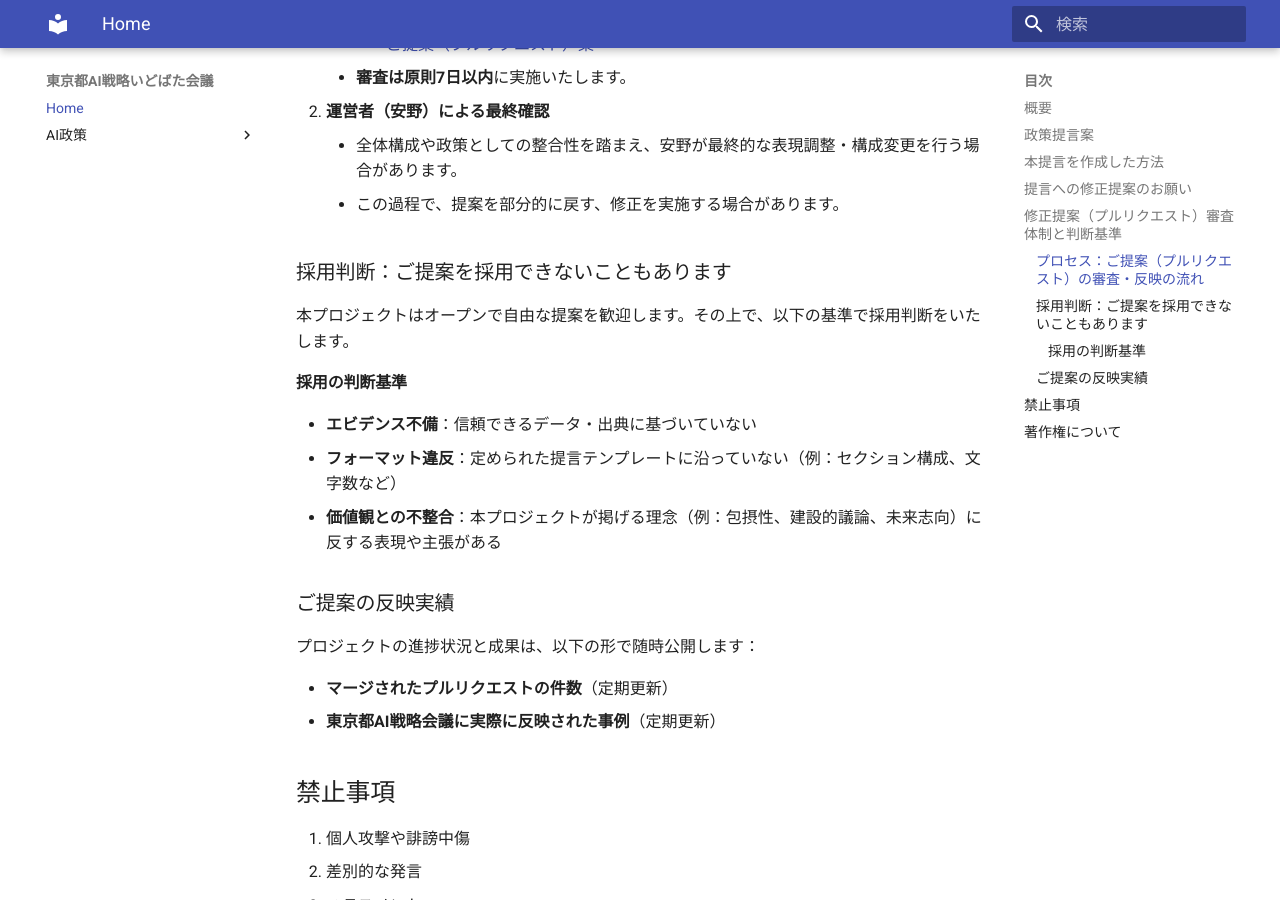
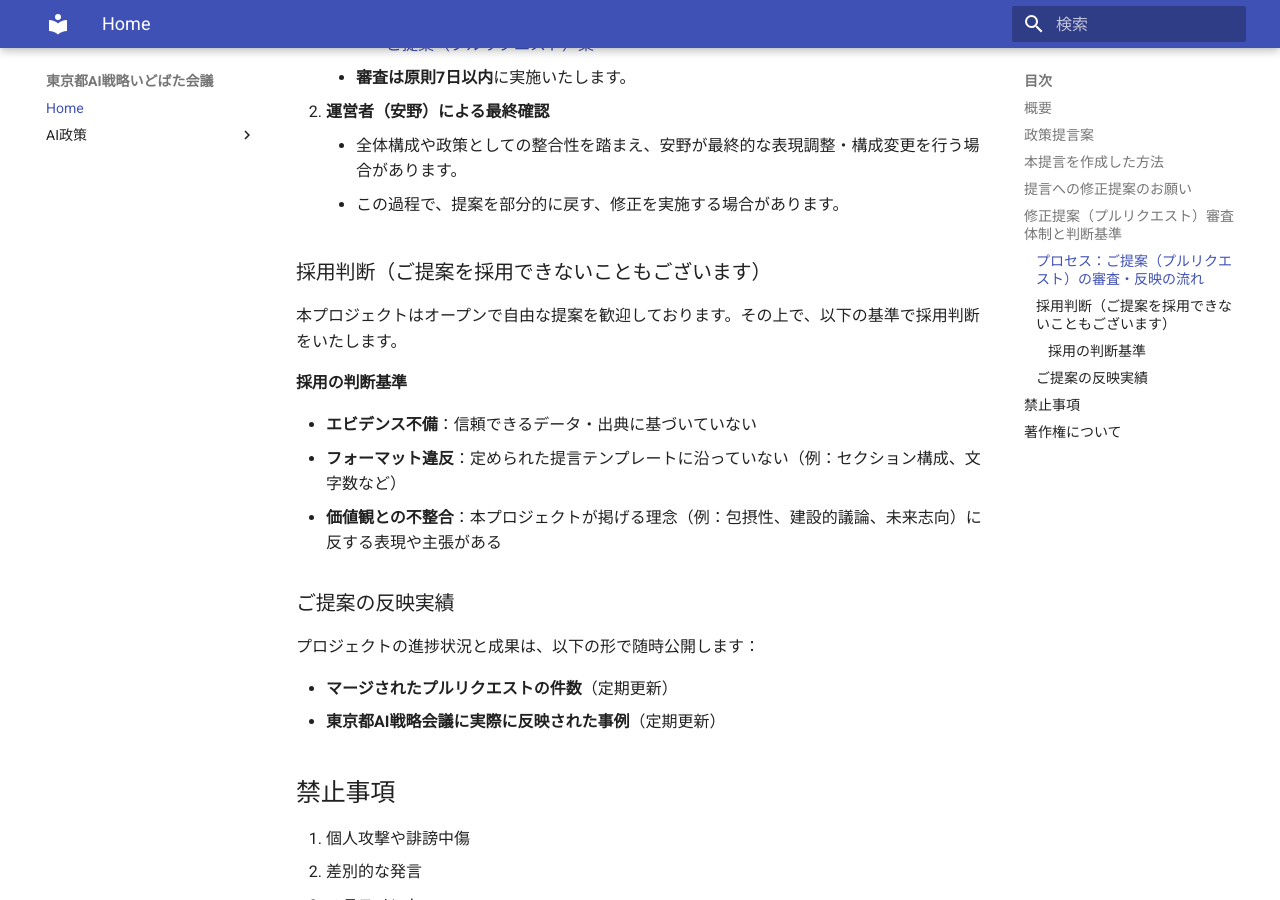
Before and after one commit to takahiroanno2024/2025_ai_idobatakaigi_output, an MkDocs documentation site: the page built from docs/index.md, in a window 1280 px wide and 900 px high, scrolled down 1959 px. Built offline with MkDocs 1.6.1 and Material for MkDocs 9.7.7, drawn with Linux system fonts in a browser that asks for light colours.

Commit message:
Update index.md

```diff
--- a/docs/index.md
+++ b/docs/index.md
@@ -60,9 +60,9 @@
     - 全体構成や政策としての整合性を踏まえ、安野が最終的な表現調整・構成変更を行う場合があります。
     - この過程で、提案を部分的に戻す、修正を実施する場合があります。
 
-### 採用判断：ご提案を採用できないこともあります
+### 採用判断（ご提案を採用できないこともございます）
 
-本プロジェクトはオープンで自由な提案を歓迎します。その上で、以下の基準で採用判断をいたします。
+本プロジェクトはオープンで自由な提案を歓迎しております。その上で、以下の基準で採用判断をいたします。
 
 #### 採用の判断基準
 
```
